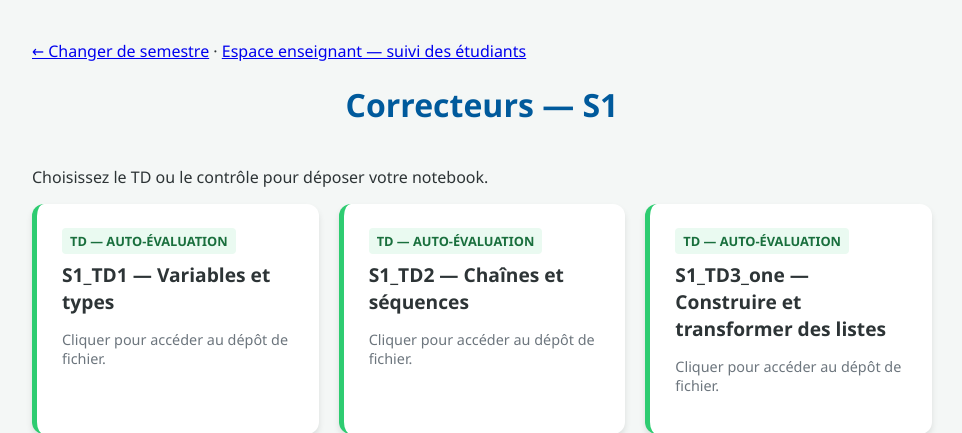
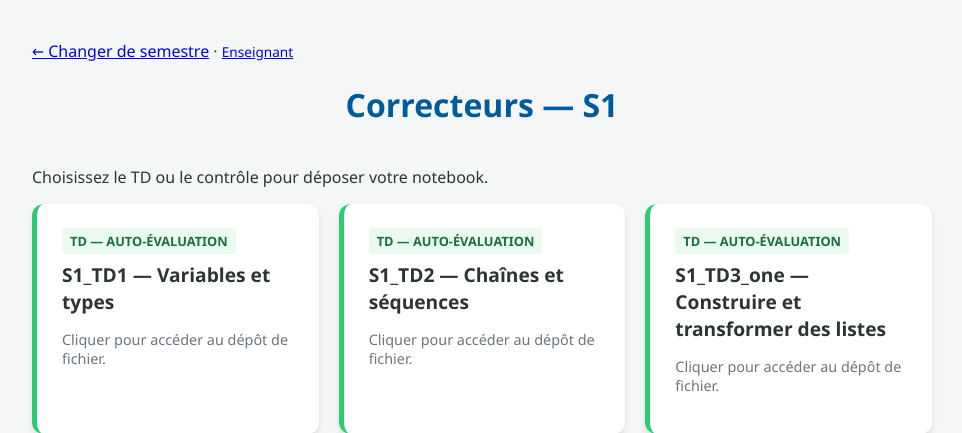
Before and after one commit to dreymond732/tal-notebook-evaluator, a Flask app: page /semestre/S1 in a window 1280 px wide. Shown: the top 433 px of the page, without its empty margins (158-1120 px from the left). Run offline with Flask 3, Linux system fonts and the light colour scheme.

Commit message:
Rend l'accès enseignant discret dans l'accueil et la navigation du semestre

```diff
--- a/app/templates/selector_template.html
+++ b/app/templates/selector_template.html
@@ -25,7 +25,7 @@
 <body>
     <main class="container">
         {% if semester %}
-        <nav aria-label="Navigation"><a href="{{ url_for('main.index') }}">← Changer de semestre</a> · <a href="{{ url_for('teacher.index') }}">Espace enseignant — suivi des étudiants</a></nav>
+        <nav aria-label="Navigation"><a href="{{ url_for('main.index') }}">← Changer de semestre</a> · <a href="{{ url_for('teacher.index') }}" style="font-size:0.85rem">Enseignant</a></nav>
         <h1>Correcteurs — {{ semester }}</h1>
         <p>Choisissez le TD ou le contrôle pour déposer votre notebook.</p>
         {% else %}
@@ -36,10 +36,9 @@
             <h2><a href="{{ url_for('student.individual') }}">Ma progression en TAL</a></h2>
             <p>Consulter mes TD après validation de mon code personnel envoyé par email.</p>
         </div>
-        <div class="card semester" style="margin:1.5rem 0;border-left-color:#64748b">
-            <h2><a href="{{ url_for('teacher.index') }}">Espace enseignant — suivi des étudiants</a></h2>
-            <p>Accès protégé par un code temporaire envoyé à l'adresse enseignante autorisée.</p>
-        </div>
+        <p style="text-align:right;margin:0.75rem 0;color:var(--secondary);font-size:0.82rem">
+            <a href="{{ url_for('teacher.index') }}" style="color:inherit;text-decoration:underline">Accès enseignant</a>
+        </p>
         <h2>Dépôts par semestre</h2>
         <p>Pour les anciennes versions, vous pouvez choisir votre semestre et votre activité.</p>
         {% endif %}
```
